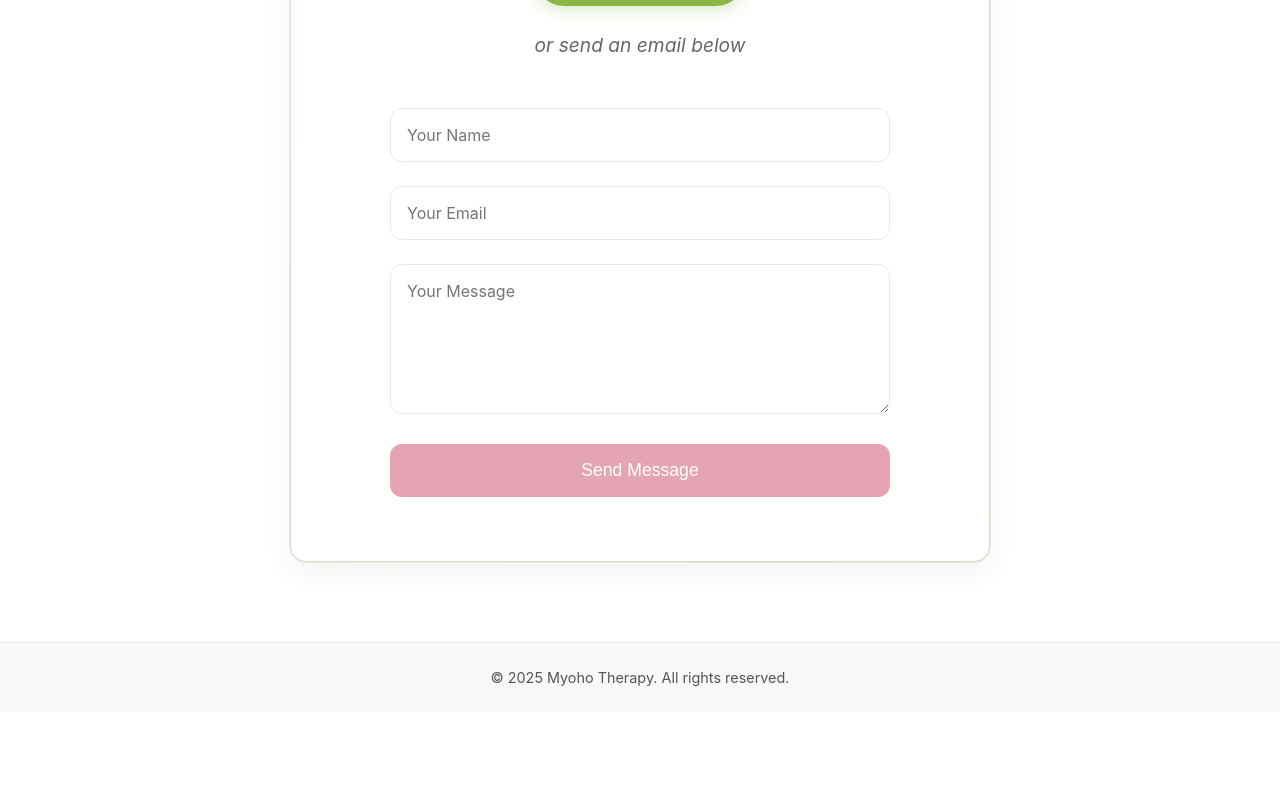
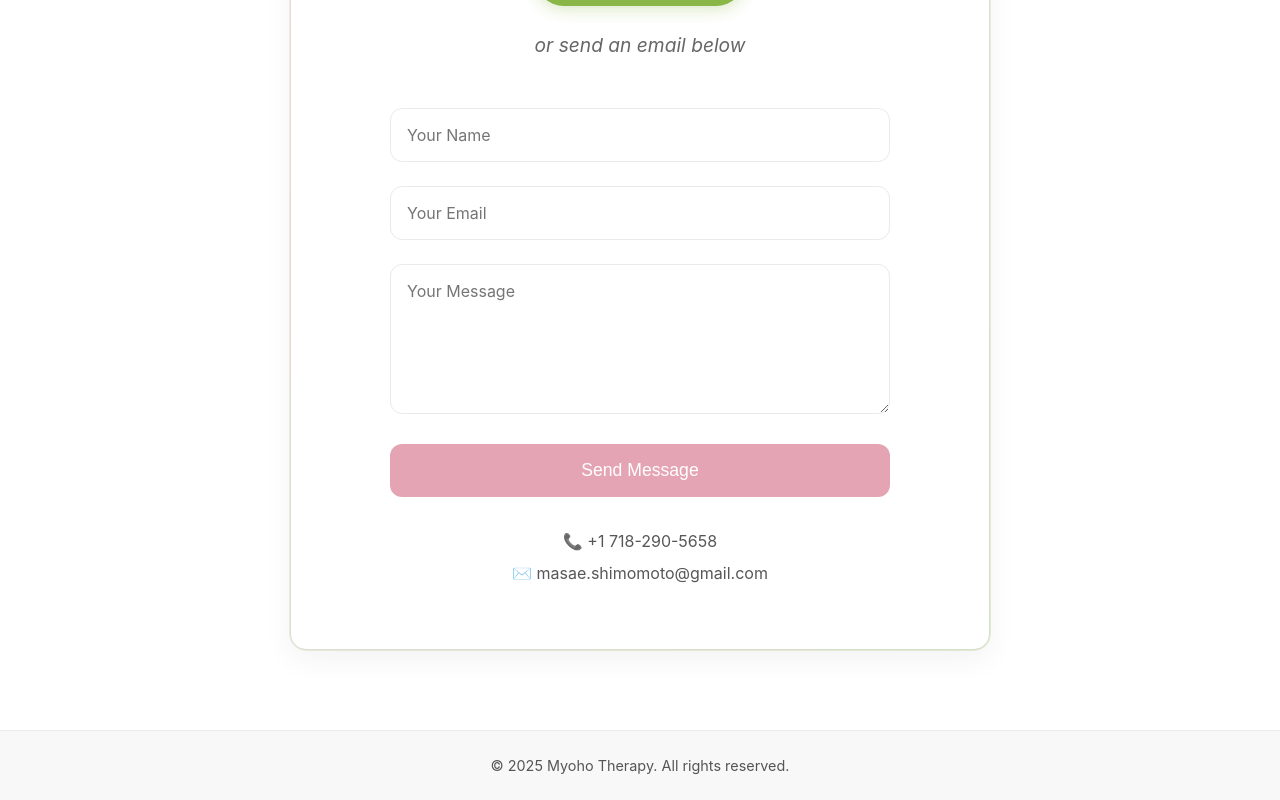
Before and after one commit to DavidEValdes/website-fun, a React (Create React App) app: page / in a window 1280 px wide. Shown: the part 5116-5916 px from the top of the page. Before the commit the page ends 5828 px from the top, so only its background shows below. Built offline with nearby package versions, Linux system fonts and the light colour scheme.

Commit message:
added contact info at bottom

```diff
--- a/src/App.css
+++ b/src/App.css
@@ -1483,3 +1483,24 @@ footer p {
     margin-top: 2rem;
   }
 }
+
+.contact-links {
+  display: flex;
+  flex-direction: column;
+  gap: 0.5rem;
+  margin-top: 2rem;
+  align-items: center;
+}
+
+.contact-link {
+  color: var(--text);
+  text-decoration: none;
+  font-size: 1rem;
+  opacity: 0.8;
+  transition: all 0.3s ease;
+}
+
+.contact-link:hover {
+  color: var(--primary);
+  opacity: 1;
+}
--- a/src/App.jsx
+++ b/src/App.jsx
@@ -227,6 +227,10 @@ function App() {
               </div>
               <button type="submit" className="submit-button">Send Message</button>
             </form>
+            <div className="contact-links">
+              <a href="tel:+17182905658" className="contact-link">📞 +1 718-290-5658</a>
+              <a href="mailto:masae.shimomoto@gmail.com" className="contact-link">✉️ masae.shimomoto@gmail.com</a>
+            </div>
           </div>
         </section>
       </main>
```
